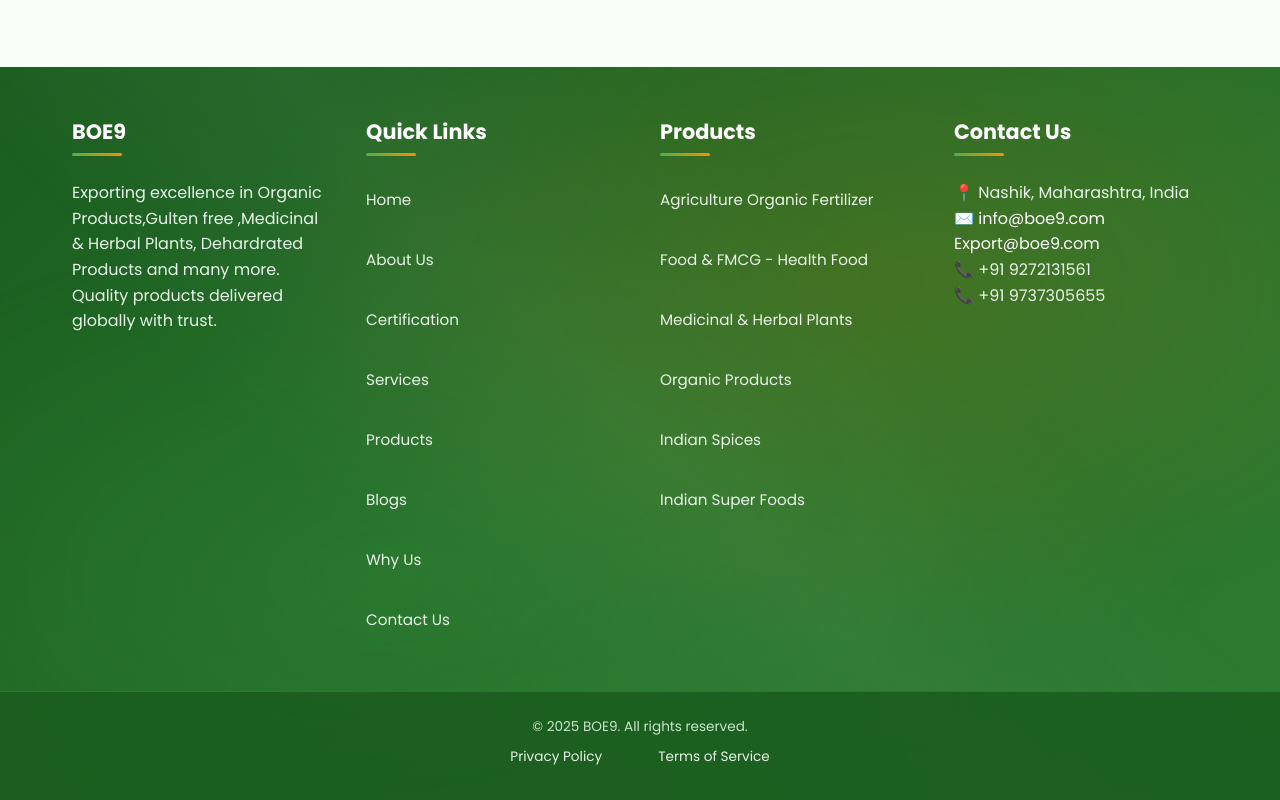
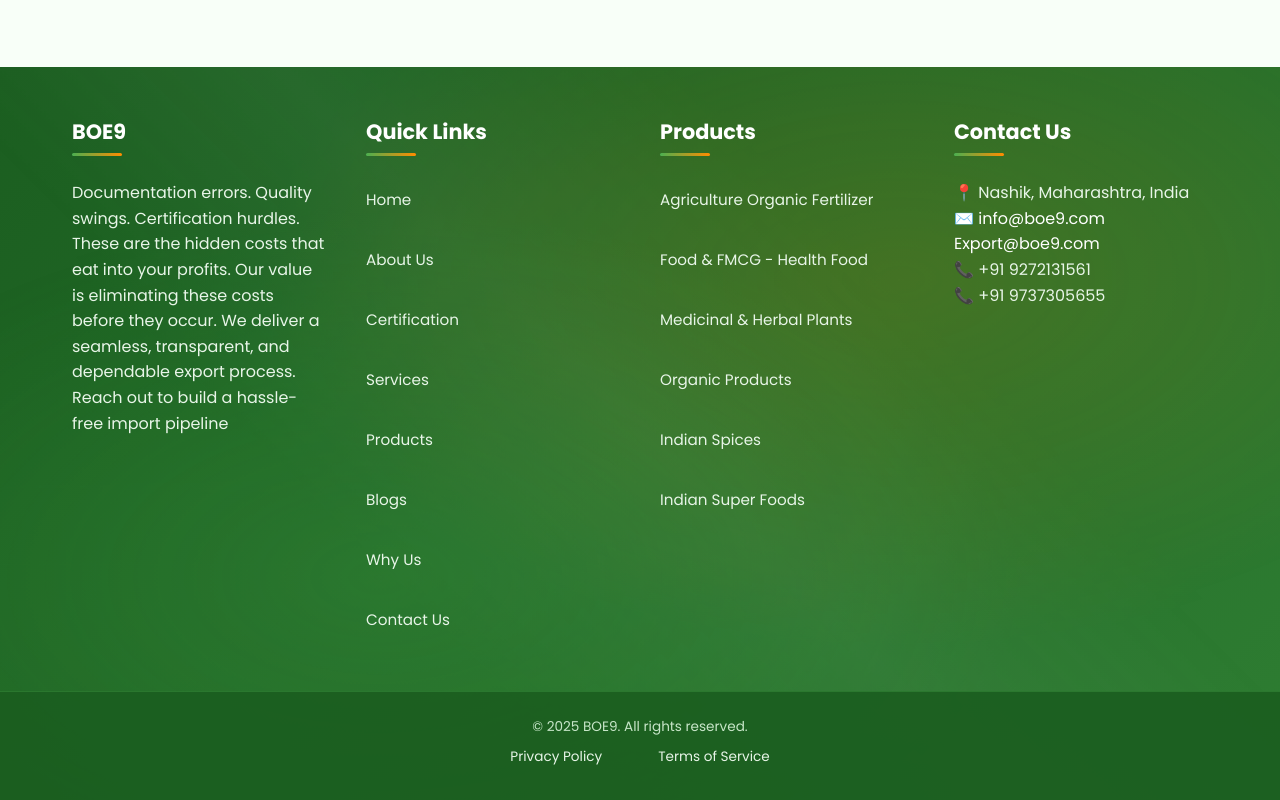
Before and after one commit to NishaShelke02/BOE9, a React (Create React App) app: page / in a window 1280 px wide. Shown: the part 2761-3561 px from the top of the page. Built offline with nearby package versions, Linux system fonts and the light colour scheme.

Commit message:
Update Footer.jsx

```diff
--- a/src/components/Footer/Footer.jsx
+++ b/src/components/Footer/Footer.jsx
@@ -10,8 +10,11 @@
         <div className="footer-section">
           <h3>BOE9</h3>
           <p>
-           Exporting excellence in Organic Products,Gulten free ,Medicinal & Herbal Plants, Dehardrated Products and many more.
-            Quality products delivered globally with trust.
+          Documentation errors. Quality swings. Certification hurdles.
+            These are the hidden costs that eat into your profits.
+             Our value is eliminating these costs before they occur.
+              We deliver a seamless, transparent, and dependable export process.
+               Reach out to build a hassle-free import pipeline
           </p>
         </div>
 
```
